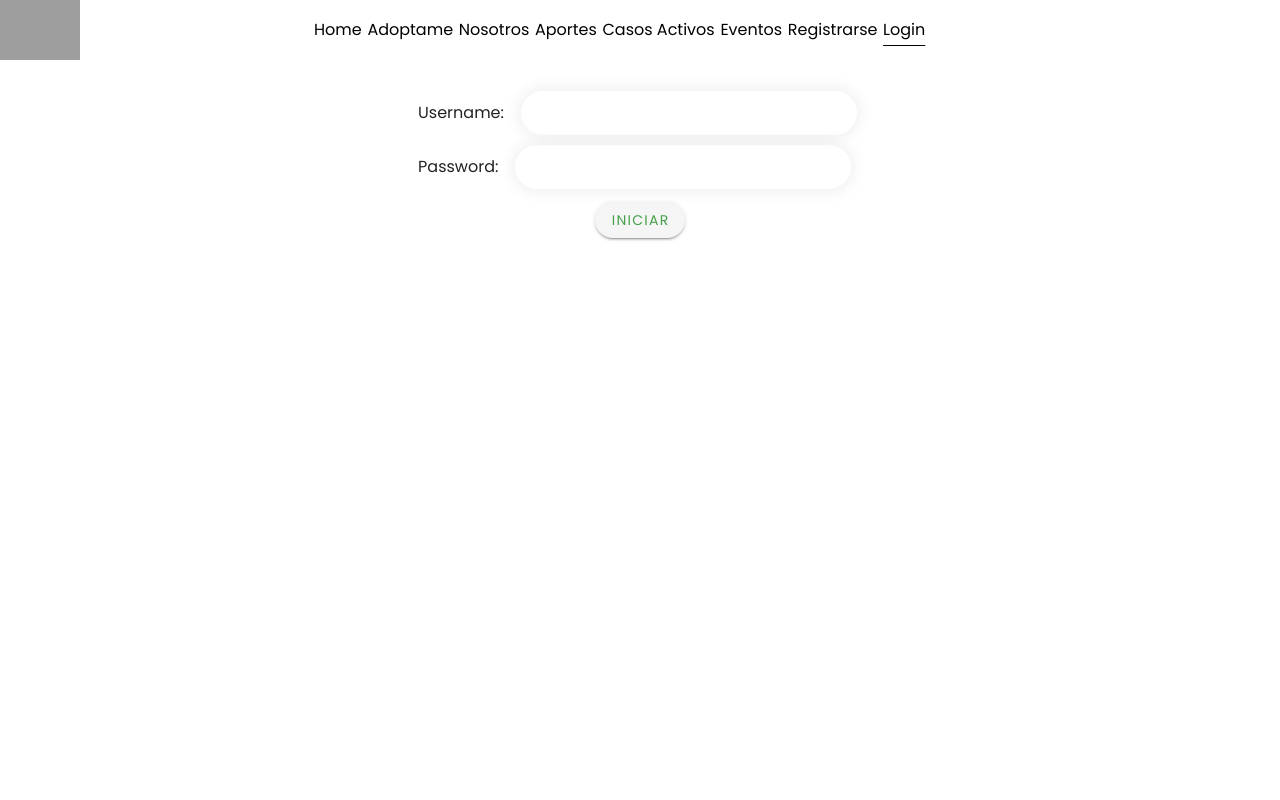
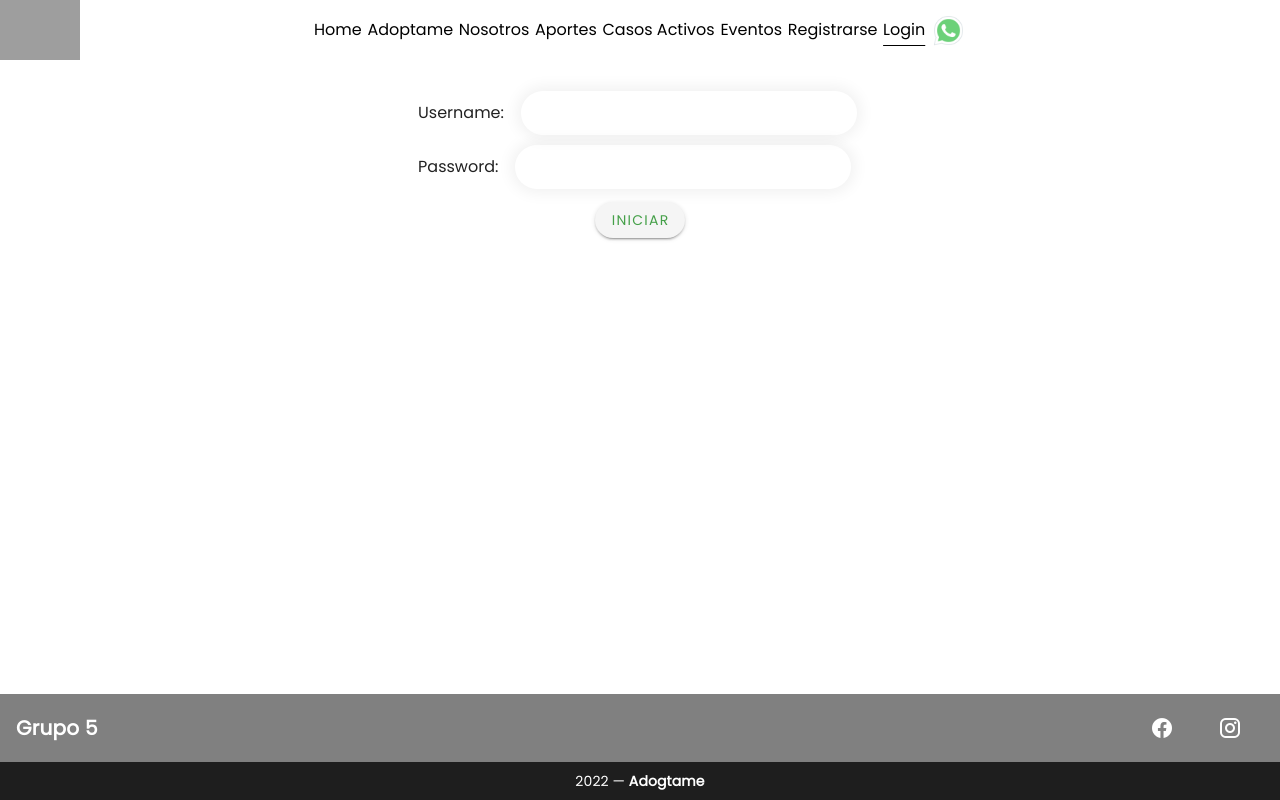
Before and after one commit to lgsilvestre/G5_ProyTaller_1_2022, a Vue app in the folder cliente/: page /login in a window 1280 px wide. Built offline with nearby package versions, Linux system fonts and the light colour scheme; grey boxes are pictures that could not be loaded.

Commit message:
Agregación footer

```diff
--- a/cliente/src/App.vue
+++ b/cliente/src/App.vue
@@ -5,14 +5,17 @@
     <v-main>
       <router-view/>
     </v-main>
+    <Footer></Footer>
   </v-app>
 </template>
 
 <script>
+import Footer from './components/footer.vue';
+
 import navbar from './components/navbar.vue';
 
 export default {
-  components: { navbar },
+  components: { navbar, Footer},
   name: 'App',
 
   data: () => ({
--- /dev/null
+++ b/cliente/src/components/footer.vue
@@ -0,0 +1,53 @@
+<template>
+  <v-footer
+    dark
+    padless
+  >
+    <v-card
+      class="flex"
+      flat
+      tile
+    >
+      <v-card-title class="color">
+        <strong class="subheading">Grupo 5</strong>
+
+        <v-spacer></v-spacer>
+
+        <v-btn
+          v-for="icon in icons"
+          :key="icon.nombre"
+          class="mx-4"
+          dark
+          icon
+
+          :href = icon.link
+        >
+          <v-icon size="24px" >
+            {{ icon.nombre }}
+          </v-icon>
+        </v-btn>
+      </v-card-title>
+
+      <v-card-text class="py-2 white--text text-center">
+        {{ new Date().getFullYear() }} — <strong>Adogtame</strong>
+      </v-card-text>
+    </v-card>
+  </v-footer>
+</template>
+
+<script>
+  export default {
+    data: () => ({
+      icons: [
+        {nombre:'mdi-facebook',link: "https://www.facebook.com/profile.php?id=100009366360341"  },
+        {nombre:'mdi-instagram',link: "https://www.instagram.com/adogtame.cco/?hl=es"},
+      ],
+    }),
+  }
+</script>
+
+<style>
+.color{
+    background:gray ;
+}
+</style>
```
